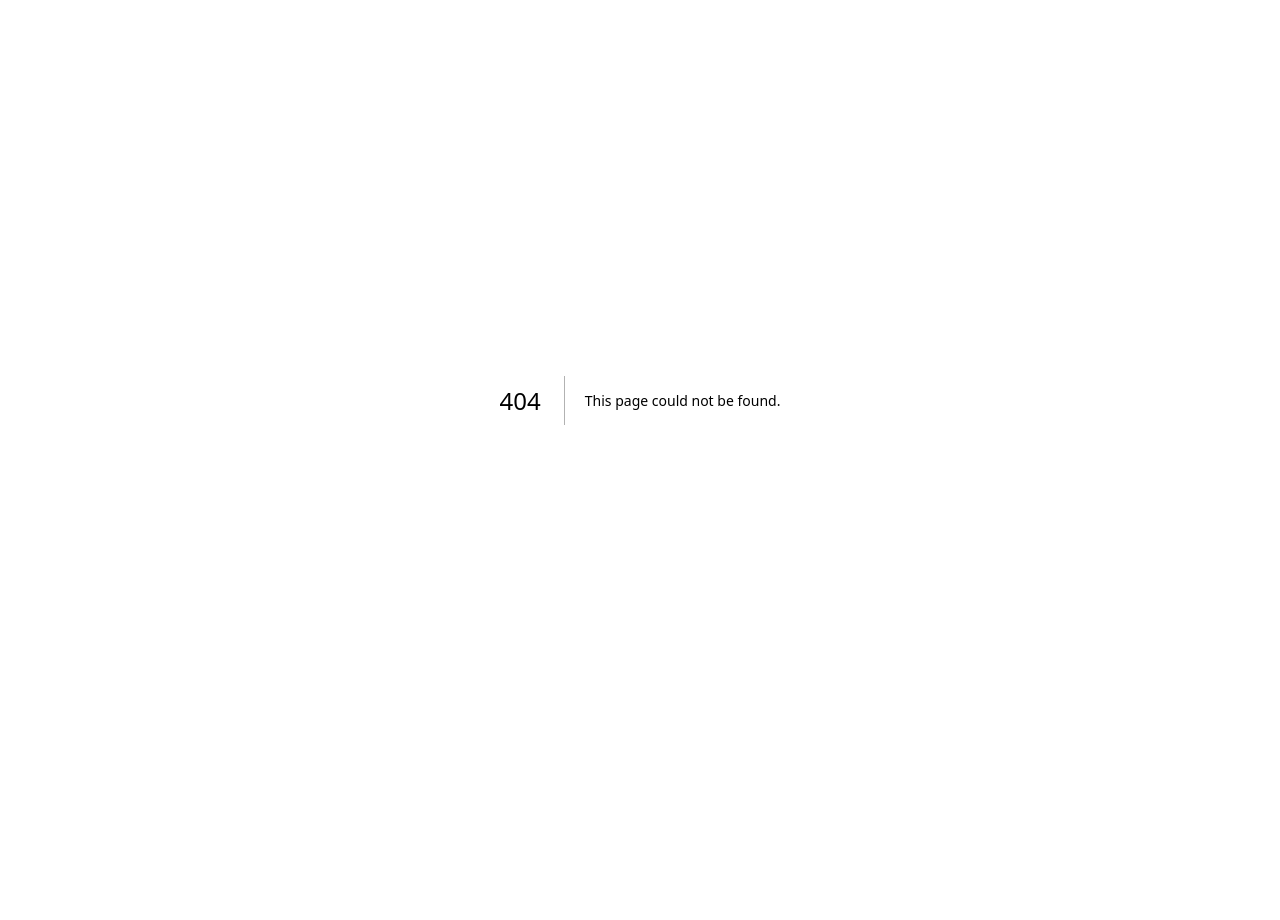
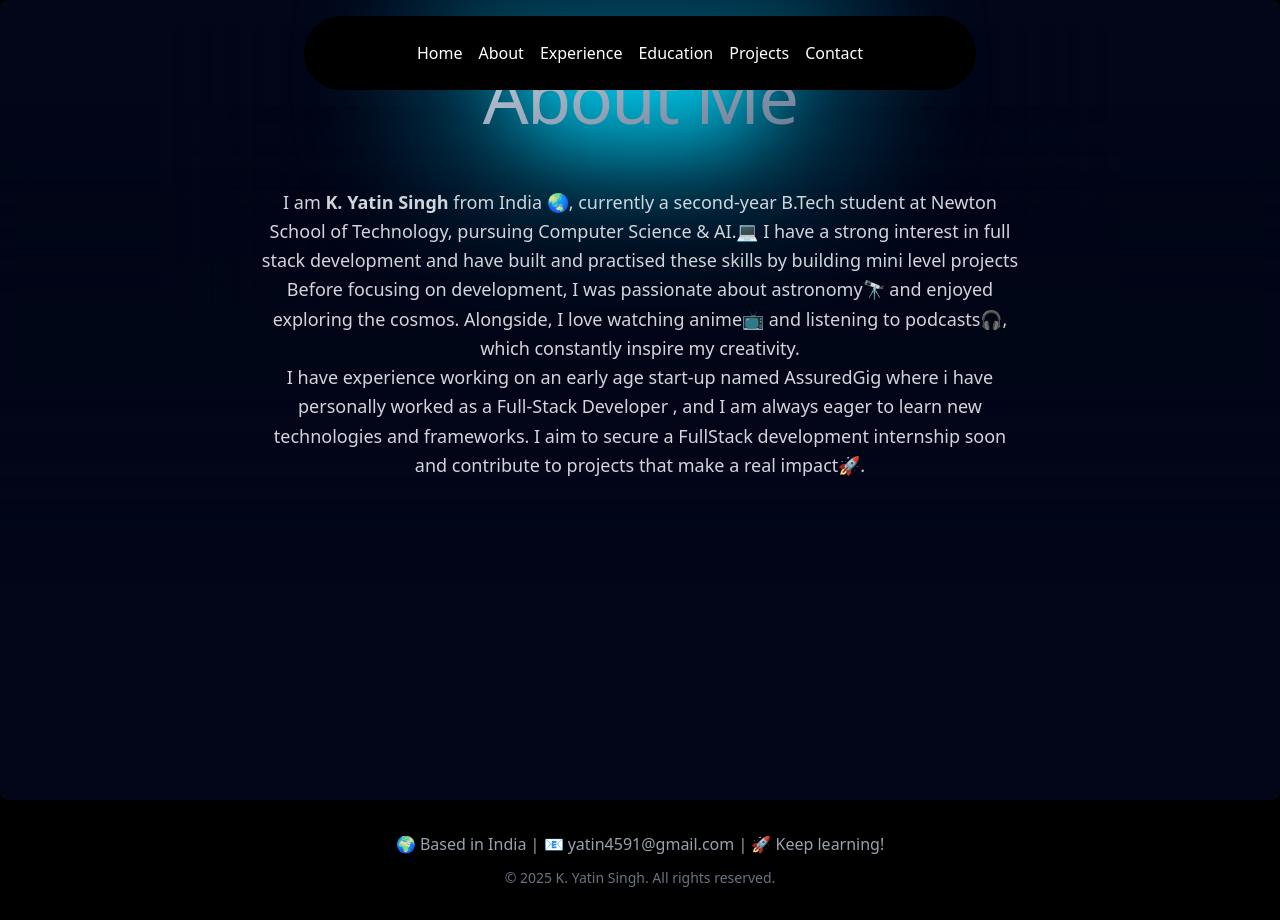
Before and after one commit to yatinsingh2007/yatin-singh-portfolio, a Next.js app: page /about in a window 1280 px wide. Before the commit this address had no page. Before the commit the page ends 800 px from the top, so only its background shows below. Built offline with nearby package versions, Linux system fonts and the light colour scheme.

Commit message:
about page created new components added

```diff
--- /dev/null
+++ b/app/about/page.js
@@ -0,0 +1,19 @@
+"use client";
+import Footer from "@/section/Footer";
+import { useEffect } from "react";
+import { LampDemo } from "@/section/LampDemo";
+import { NavbarDemo } from "@/section/Navbar";
+
+export default function About() {
+    useEffect(() => {
+        document.body.style.backgroundColor = "black"
+        return () =>  document.body.style.backgroundColor = "black"
+    } , [])
+  return (
+    <>
+      <NavbarDemo />
+      <LampDemo />
+      <Footer  />
+    </>
+  );
+}
--- /dev/null
+++ b/app/contact/page.js
@@ -0,0 +1,10 @@
+"use client"
+import { LampDemo } from "@/section/LampDemo"
+
+export default function Contact(){
+    return (
+        <>
+            <LampDemo/>
+        </>
+    )
+}
--- a/app/page.js
+++ b/app/page.js
@@ -4,7 +4,8 @@
 import Prism from "../components/Prism";
 import Skills from "@/section/Skills";
 import GlowingButton from "@/section/GlowingButton";
-import { Github , Linkedin , Instagram } from "lucide-react"
+import { Github, Linkedin, Instagram } from "lucide-react";
+import Footer from "@/section/Footer";
 
 export default function Home() {
   useEffect(() => {
@@ -32,8 +33,6 @@
           />
         </div>
         <div className="absolute inset-0 bg-gradient-to-b from-transparent via-black/30 to-black" />
-
-        {/* Hero Content */}
         <div className="z-10 text-center px-6 flex flex-col items-center gap-6">
           <h1 className="text-5xl md:text-7xl font-extrabold tracking-tight mb-4">
             K. Yatin Singh
@@ -67,11 +66,15 @@
             <GlowingButton
               text="Instagram"
               icon={<Instagram size={20} />}
-              onClick={() => window.open("https://www.instagram.com/yatin_singh27", "_blank")}
+              onClick={() =>
+                window.open(
+                  "https://www.instagram.com/yatin_singh27",
+                  "_blank"
+                )
+              }
             />
           </div>
         </div>
-
         <div className="absolute bottom-0 w-full h-32 bg-gradient-to-t from-black to-transparent" />
       </main>
       <section
@@ -83,6 +86,7 @@
           <Skills />
         </div>
       </section>
+      <Footer/>
     </>
   );
 }
--- /dev/null
+++ b/components/ui/lamp.js
@@ -0,0 +1,103 @@
+"use client";
+import React from "react";
+import { motion } from "motion/react";
+import { cn } from "@/lib/utils";
+
+export default function LampDemo() {
+  return (
+    <LampContainer>
+      <motion.h1
+        initial={{ opacity: 0.5, y: 100 }}
+        whileInView={{ opacity: 1, y: 0 }}
+        transition={{
+          delay: 0.3,
+          duration: 0.8,
+          ease: "easeInOut",
+        }}
+        className="mt-8 bg-gradient-to-br from-slate-300 to-slate-500 py-4 bg-clip-text text-center text-4xl font-medium tracking-tight text-transparent md:text-7xl">
+        Build lamps <br /> the right way
+      </motion.h1>
+    </LampContainer>
+  );
+}
+
+export const LampContainer = ({
+  children,
+  className
+}) => {
+  return (
+    <div
+      className={cn(
+        "relative flex min-h-screen flex-col items-center justify-center overflow-hidden bg-slate-950 w-full rounded-md z-0",
+        className
+      )}>
+      <div
+        className="relative flex w-full flex-1 scale-y-125 items-center justify-center isolate z-0 ">
+        <motion.div
+          initial={{ opacity: 0.5, width: "15rem" }}
+          whileInView={{ opacity: 1, width: "30rem" }}
+          transition={{
+            delay: 0.3,
+            duration: 0.8,
+            ease: "easeInOut",
+          }}
+          style={{
+            backgroundImage: `conic-gradient(var(--conic-position), var(--tw-gradient-stops))`,
+          }}
+          className="absolute inset-auto right-1/2 h-56 overflow-visible w-[30rem] bg-gradient-conic from-cyan-500 via-transparent to-transparent text-white [--conic-position:from_70deg_at_center_top]">
+          <div
+            className="absolute  w-[100%] left-0 bg-slate-950 h-40 bottom-0 z-20 [mask-image:linear-gradient(to_top,white,transparent)]" />
+          <div
+            className="absolute  w-40 h-[100%] left-0 bg-slate-950  bottom-0 z-20 [mask-image:linear-gradient(to_right,white,transparent)]" />
+        </motion.div>
+        <motion.div
+          initial={{ opacity: 0.5, width: "15rem" }}
+          whileInView={{ opacity: 1, width: "30rem" }}
+          transition={{
+            delay: 0.3,
+            duration: 0.8,
+            ease: "easeInOut",
+          }}
+          style={{
+            backgroundImage: `conic-gradient(var(--conic-position), var(--tw-gradient-stops))`,
+          }}
+          className="absolute inset-auto left-1/2 h-56 w-[30rem] bg-gradient-conic from-transparent via-transparent to-cyan-500 text-white [--conic-position:from_290deg_at_center_top]">
+          <div
+            className="absolute  w-40 h-[100%] right-0 bg-slate-950  bottom-0 z-20 [mask-image:linear-gradient(to_left,white,transparent)]" />
+          <div
+            className="absolute  w-[100%] right-0 bg-slate-950 h-40 bottom-0 z-20 [mask-image:linear-gradient(to_top,white,transparent)]" />
+        </motion.div>
+        <div
+          className="absolute top-1/2 h-48 w-full translate-y-12 scale-x-150 bg-slate-950 blur-2xl"></div>
+        <div
+          className="absolute top-1/2 z-50 h-48 w-full bg-transparent opacity-10 backdrop-blur-md"></div>
+        <div
+          className="absolute inset-auto z-50 h-36 w-[28rem] -translate-y-1/2 rounded-full bg-cyan-500 opacity-50 blur-3xl"></div>
+        <motion.div
+          initial={{ width: "8rem" }}
+          whileInView={{ width: "16rem" }}
+          transition={{
+            delay: 0.3,
+            duration: 0.8,
+            ease: "easeInOut",
+          }}
+          className="absolute inset-auto z-30 h-36 w-64 -translate-y-[6rem] rounded-full bg-cyan-400 blur-2xl"></motion.div>
+        <motion.div
+          initial={{ width: "15rem" }}
+          whileInView={{ width: "30rem" }}
+          transition={{
+            delay: 0.3,
+            duration: 0.8,
+            ease: "easeInOut",
+          }}
+          className="absolute inset-auto z-50 h-0.5 w-[30rem] -translate-y-[7rem] bg-cyan-400 "></motion.div>
+
+        <div
+          className="absolute inset-auto z-40 h-44 w-full -translate-y-[12.5rem] bg-slate-950 "></div>
+      </div>
+      <div className="relative z-50 flex -translate-y-80 flex-col items-center px-5">
+        {children}
+      </div>
+    </div>
+  );
+};
--- a/components/ui/navbar-menu.js
+++ b/components/ui/navbar-menu.js
@@ -17,12 +17,14 @@
   setActive,
   active,
   item,
-  children
+  children,
+  onClick
 }) => {
   return (
     <div onMouseEnter={() => setActive(item)} className="relative ">
       <motion.p
         transition={{ duration: 0.3 }}
+        onClick={onClick}
         className="cursor-pointer text-white hover:opacity-[0.9]">
         {item}
       </motion.p>
--- a/package.json
+++ b/package.json
@@ -17,6 +17,7 @@
     "ogl": "^1.0.11",
     "react": "19.2.0",
     "react-dom": "19.2.0",
+    "react-icons": "^5.5.0",
     "tailwind-merge": "^3.3.1"
   },
   "devDependencies": {
--- /dev/null
+++ b/section/Footer.js
@@ -0,0 +1,14 @@
+"use client";
+
+export default function Footer() {
+  return (
+    <footer className="w-full bg-black text-white py-8 flex flex-col items-center justify-center gap-3">
+      <p className="text-gray-400">
+        🌍 Based in India | 📧 yatin4591@gmail.com | 🚀 Keep learning!
+      </p>
+      <p className="text-gray-500 text-sm">
+        © {new Date().getFullYear()} K. Yatin Singh. All rights reserved.
+      </p>
+    </footer>
+  );
+}
--- /dev/null
+++ b/section/LampDemo.js
@@ -0,0 +1,48 @@
+"use client";
+import React from "react";
+import { motion } from "motion/react";
+import { LampContainer } from "@/components/ui/lamp";
+
+export function LampDemo() {
+  return (
+    <LampContainer>
+      <motion.h1
+        initial={{ opacity: 0.5, y: 100 }}
+        whileInView={{ opacity: 1, y: 0 }}
+        transition={{
+          delay: 0.3,
+          duration: 0.8,
+          ease: "easeInOut",
+        }}
+        className="mt-8 bg-gradient-to-br from-slate-300 to-slate-500 py-4 bg-clip-text text-center text-4xl font-medium tracking-tight text-transparent md:text-7xl mb-10"
+      >
+        About Me
+      </motion.h1>
+      <motion.section
+      initial={{ opacity: 0.5, y: 100 }}
+        whileInView={{ opacity: 1, y: 0 }}
+        transition={{
+          delay: 0.3,
+          duration: 0.8,
+          ease: "easeInOut",
+        }}>
+          <p className="text-gray-300 text-base md:text-lg max-w-3xl text-center leading-relaxed">
+          I am <strong>K. Yatin Singh</strong> from India 🌏, currently a second-year
+          B.Tech student at Newton School of Technology, pursuing Computer Science & AI.💻
+          I have a strong interest in full stack development and have built and practised these skills by building mini level projects
+        </p>
+        <p className="text-gray-300 text-base md:text-lg max-w-3xl text-center leading-relaxed">
+          Before focusing on development, I was passionate about astronomy🔭 and
+          enjoyed exploring the cosmos. Alongside, I love watching anime📺 and
+          listening to podcasts🎧, which constantly inspire my creativity.
+        </p>
+        <p className="text-gray-300 text-base md:text-lg max-w-3xl text-center leading-relaxed">
+          I have experience working on an early age start-up named AssuredGig where i have personally worked as a Full-Stack Developer ,
+          and I am always eager to learn new technologies
+          and frameworks. I aim to secure a FullStack development internship soon
+          and contribute to projects that make a real impact🚀.
+        </p>
+      </motion.section>
+    </LampContainer>
+  );
+}
--- a/section/Navbar.js
+++ b/section/Navbar.js
@@ -2,7 +2,7 @@
 import React, { useState } from "react";
 import { Menu, MenuItem } from "../components/ui/navbar-menu";
 import { cn } from "@/lib/utils";
-
+import { useRouter } from "next/navigation";
 export function NavbarDemo() {
   return (
     <div className="relative w-full flex items-center justify-center">
@@ -15,21 +15,22 @@
   className
 }) {
   const [active, setActive] = useState(null);
+  const router = useRouter();
   return (
     <div
       className={cn("fixed top-10 inset-x-0 max-w-2xl mx-auto z-50", className)}>
       <Menu setActive={setActive}>
-        <MenuItem setActive={setActive} active={active} item="Home">
+        <MenuItem setActive={setActive} active={active} item="Home" onClick = {() => router.push('/')}>
         </MenuItem>
-        <MenuItem setActive={setActive} active={active} item="About">
+        <MenuItem setActive={setActive} active={active} item="About" onClick = {() => router.push("/about")}>
         </MenuItem>
-        <MenuItem setActive={setActive} active={active} item="Experience">
+        <MenuItem setActive={setActive} active={active} item="Experience" onClick = {() => router.push("/experience")}>
         </MenuItem>
-        <MenuItem setActive={setActive} active={active} item="Education">
+        <MenuItem setActive={setActive} active={active} item="Education" onClick = {() => router.push("/education")}>
         </MenuItem>
-        <MenuItem setActive={setActive} active={active} item="Projects">
+        <MenuItem setActive={setActive} active={active} item="Projects" onClick = {() => router.push("/project")}>
         </MenuItem>
-        <MenuItem setActive={setActive} active={active} item="Contact">
+        <MenuItem setActive={setActive} active={active} item="Contact" onClick = {() => router.push("/contact")}>
         </MenuItem>
       </Menu>
     </div>
--- a/section/Skills.js
+++ b/section/Skills.js
@@ -1,7 +1,6 @@
 "use client";
 import React from "react";
 import { AnimatedTooltip } from "../components/ui/animated-tooltip";
-import { image } from "motion/react-client";
 const people = [
   {
     id: 1,
@@ -98,7 +97,9 @@
 export default function Skills() {
   return (
     <div className="flex flex-row items-center justify-center mb-10 w-full">
-      <AnimatedTooltip items={people} />
+      <div className="flex flex-wrap">
+        <AnimatedTooltip items={people} />
+      </div>
     </div>
   );
 }
```
Also changed, not shown: app/education/page.js (added, +9 -0 lines), app/project/page.js (added, +8 -0 lines), 1 other file (tests, documents, lock files or other folders).
